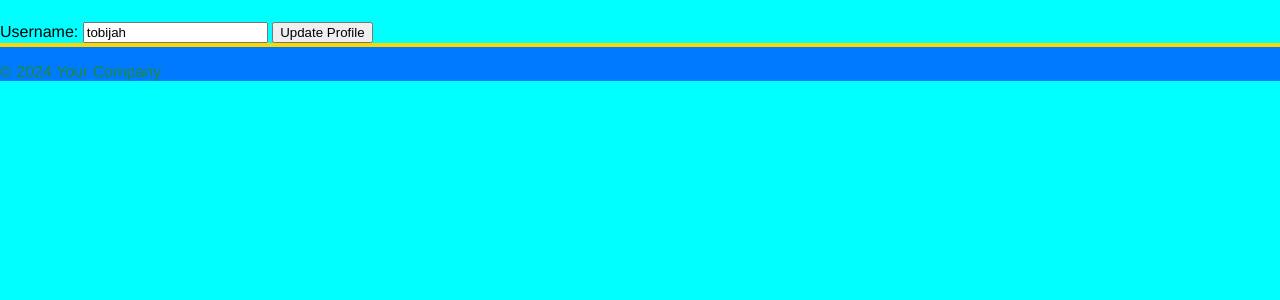
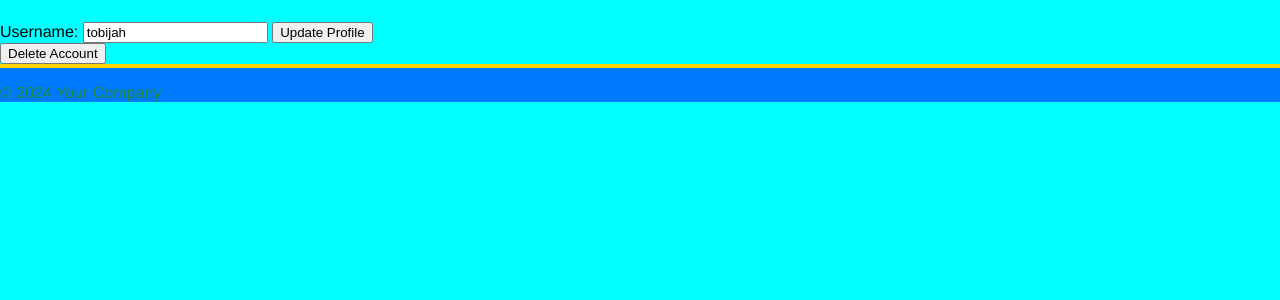
Before and after one commit to rallmac/chatwebapp3, a Flask app: page /auth/edit_profile in a window 1280 px wide. Shown: the part 58-358 px from the top of the page. Run offline with Flask 3, Linux system fonts and the light colour scheme; a user stored in the database is signed in.

Commit message:
delete account function added

```diff
--- a/routes/auth_routes.py
+++ b/routes/auth_routes.py
@@ -112,6 +112,21 @@ def edit_profile():
         return redirect(url_for('auth.chat'))
     return render_template('edit_profile.html', user=current_user)
 
+@auth_bp.route('/delete_account', methods=['POST'])
+@login_required
+def delete_account():
+    user_id = current_user.id
+    user = User.query.get(user_id)
+    if user:
+        db.session.delete(user)
+        db.session.commit()
+        flash('Your account has been deleted.', 'success')
+        logout_user()
+        return redirect(url_for('auth.home'))
+    else:
+        flash('Account deletion failed. User not found.', 'danger')
+        return redirect(url_for('auth.edit_profile'))
+
 @auth_bp.route('/view_users')
 @login_required
 def view_users():
--- a/templates/edit_profile.html
+++ b/templates/edit_profile.html
@@ -11,11 +11,14 @@
         <h1>Edit Profile</h1>
     </header>
     <section>
-        <form method="POST">
+        <form method="POST" action="{{ url_for('auth.edit_profile') }}">
             <label for="username">Username:</label>
             <input type="text" id="username" name="username" value="{{ user.username }}" required>
             <!-- Add other profile fields as needed -->
             <button type="submit">Update Profile</button>
+        </form>
+        <form method="POST" action="{{ url_for('auth.delete_account') }}">
+            <button type="submit" class="delete-button">Delete Account</button>
         </form>
     </section>
     <footer>
```
Also changed, not shown: instance/users.db.
